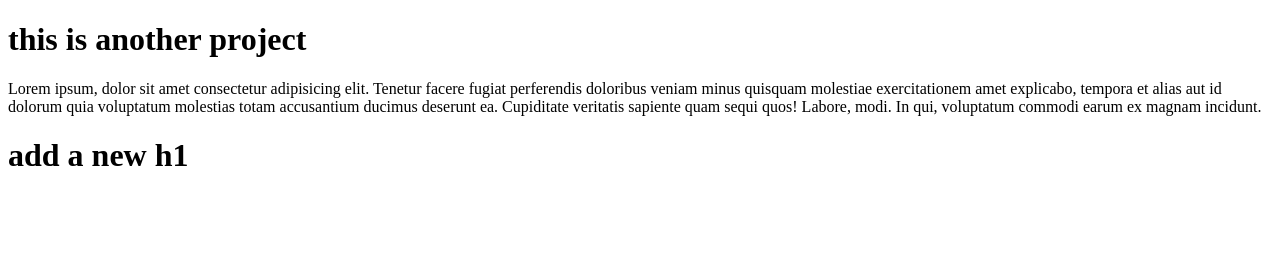
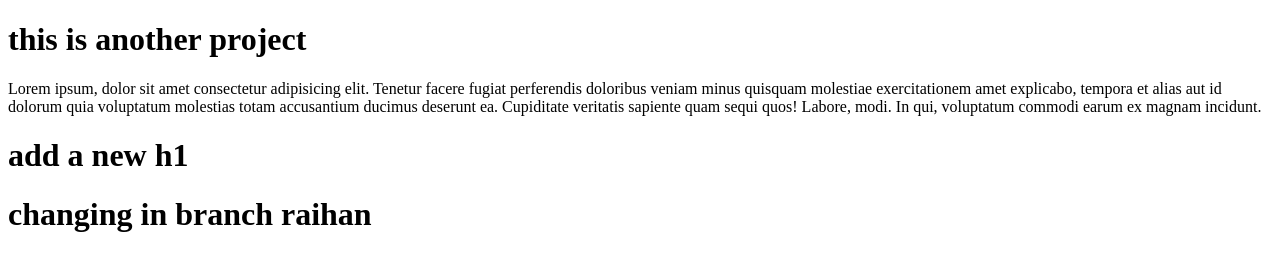
Before and after one commit to jhraihan/git-hub4, a plain HTML site: page index.html in a window 1280 px wide. Drawn offline with Linux system fonts and the light colour scheme.

Commit message:
changed in raihan

```diff
--- a/index.html
+++ b/index.html
@@ -9,5 +9,6 @@
     <h1>this is another project</h1>
     <p>Lorem ipsum, dolor sit amet consectetur adipisicing elit. Tenetur facere fugiat perferendis doloribus veniam minus quisquam molestiae exercitationem amet explicabo, tempora et alias aut id dolorum quia voluptatum molestias totam accusantium ducimus deserunt ea. Cupiditate veritatis sapiente quam sequi quos! Labore, modi. In qui, voluptatum commodi earum ex magnam incidunt.</p>
     <h1>add a new h1</h1>
+    <h1>changing in branch raihan</h1>
 </body>
 </html>
```
